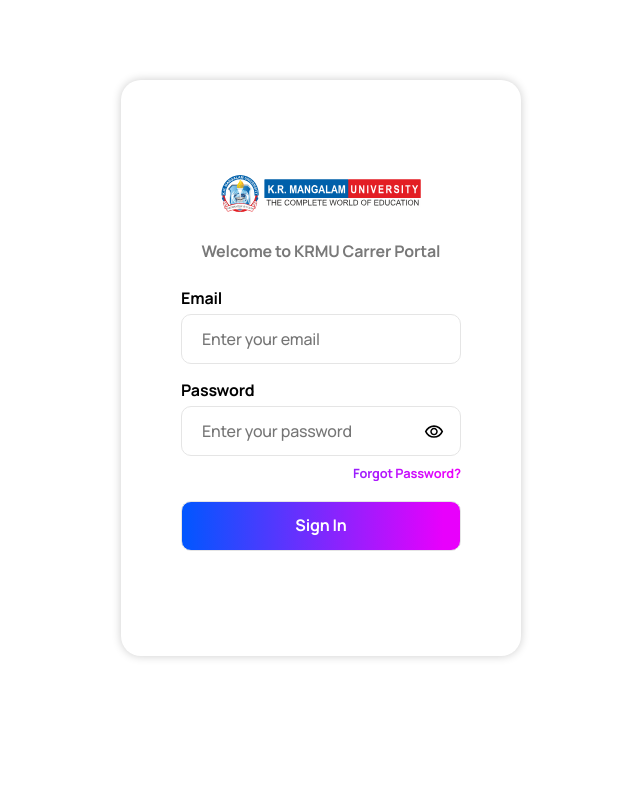
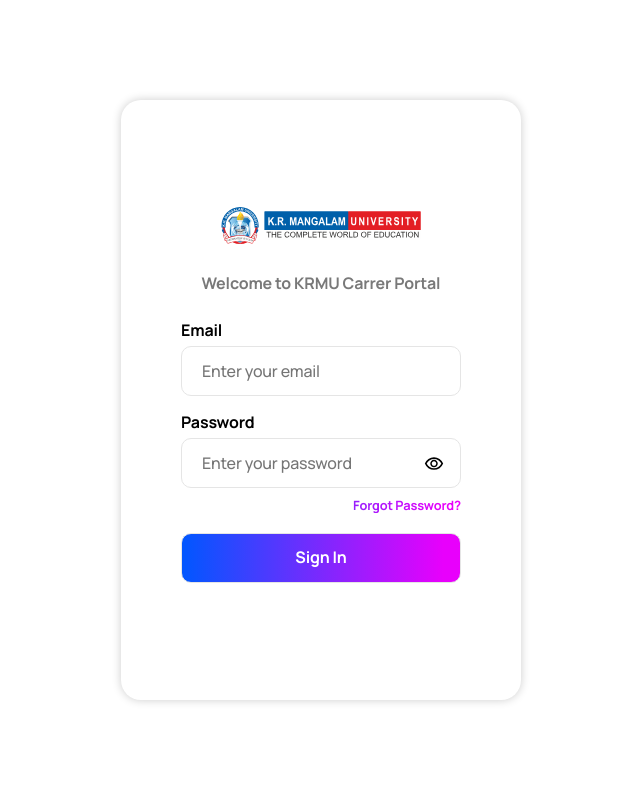
Before and after one commit to Bharat-Yadav-11/Career-Portal-V2, a Flask app: page /auth/sign-in in a window 1280 px wide. Shown: the whole page, without its empty margins (319-959 px from the left). Run offline with Flask 3, Linux system fonts and the light colour scheme; some libraries are stand-ins or nearby versions.

Commit message:
Update sign-in.css

```diff
--- a/static/css/sign-in.css
+++ b/static/css/sign-in.css
@@ -1,3 +1,13 @@
+body {
+    margin: 0;
+    padding: 0;
+    height: 100vh;
+    display: flex;
+    justify-content: center;
+    align-items: center;
+
+}
+
 main {
     width: 60%;
     max-width: 900px;
```
